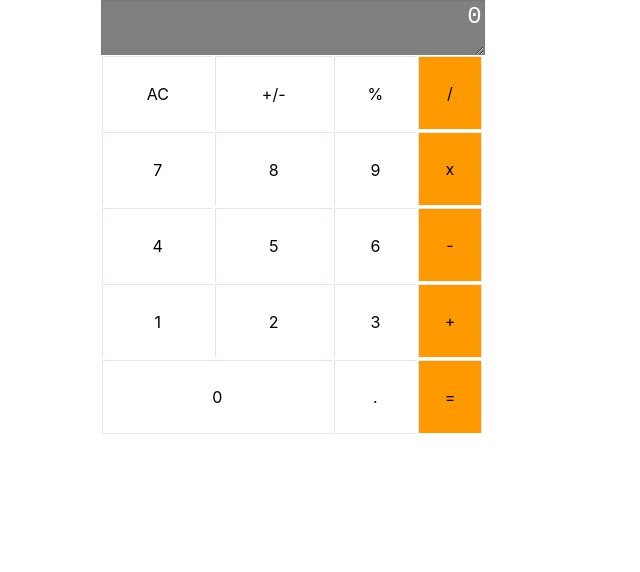
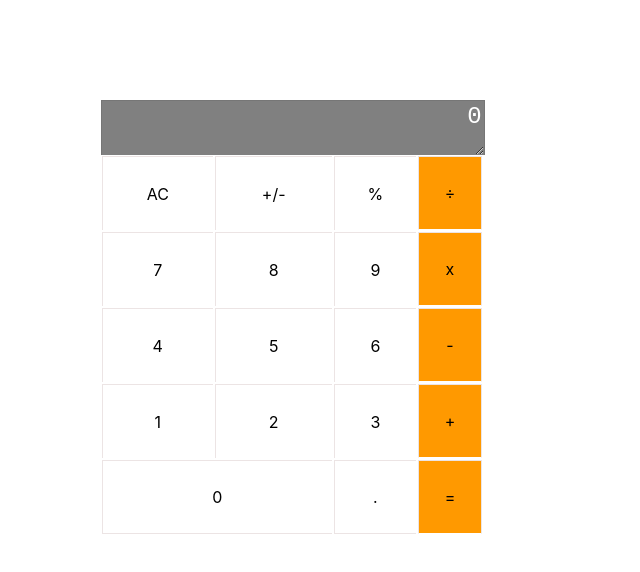
Before and after one commit to fithamlak/math-magicians, a React (Create React App) app: page / in a window 1280 px wide. Shown: the top 572 px of the page, without its empty margins (0-640 px from the left). Built offline with nearby package versions, Linux system fonts and the light colour scheme.

Commit message:
give styel for App.js that contains our file calculator.js

```diff
--- a/src/App.js
+++ b/src/App.js
@@ -1,8 +1,11 @@
 import Calculator from './components/calculator';
+import './css/app.css';
 
 function App() {
   return (
-    <Calculator />
+    <div className="main-container">
+      <Calculator />
+    </div>
   );
 }
 
--- a/src/components/calculator.jsx
+++ b/src/components/calculator.jsx
@@ -11,7 +11,7 @@ function Calculator() {
             <td>AC</td>
             <td>+/-</td>
             <td>%</td>
-            <td className="oprator">/</td>
+            <td className="oprator">÷</td>
           </tr>
           <tr>
             <td>7</td>
--- /dev/null
+++ b/src/css/app.css
@@ -0,0 +1,5 @@
+.main-container {
+    width: 100vw;
+    height: 100vh;
+    margin-top: 100px;
+}
```
